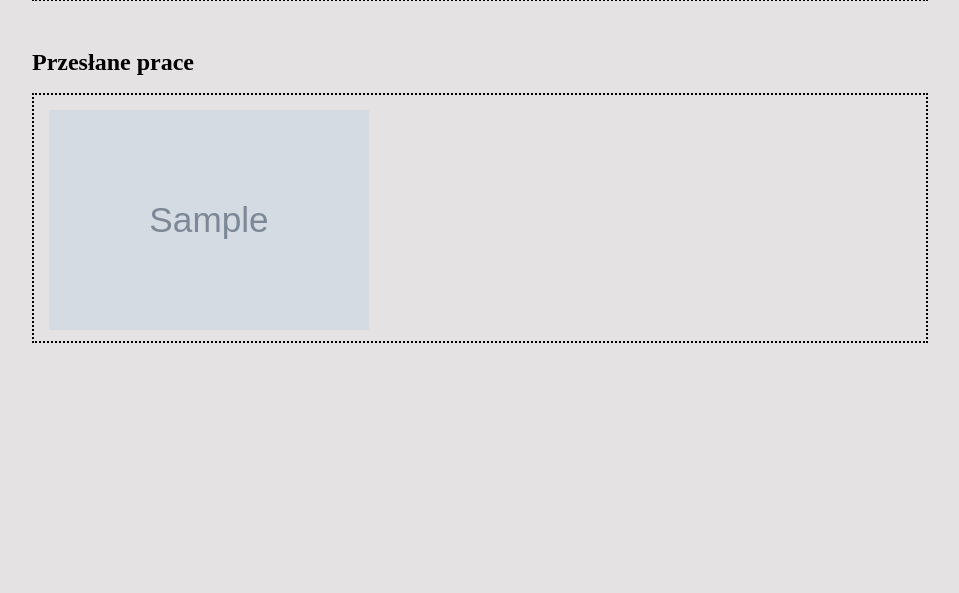
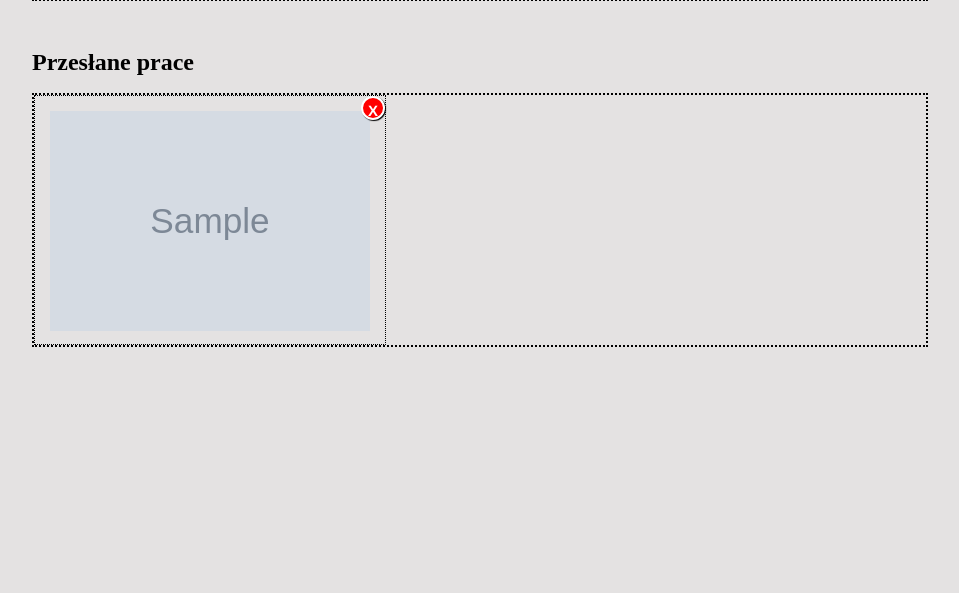
Before and after one commit to CSTDY/Nat-Lub-Site, a PHP site: page /Nat_Lub_Site/Admin/Admin-Prace.php in a window 1280 px wide. Shown: the part 220-813 px from the top of the page, without its empty margins (160-1119 px from the left). Run offline with PHP 8.4, Linux system fonts and the light colour scheme; tables that the repository leaves empty or names only in its code hold one stand-in row (values such as "Sample post"); grey boxes marked "Sample" are stand-in pictures.

Commit message:
Add delete btn, check dimension of projects

```diff
--- a/Admin/Admin-Includes/Classes/Admin-func.php
+++ b/Admin/Admin-Includes/Classes/Admin-func.php
@@ -7,9 +7,10 @@ private $sql_col_names;
 private $sql_id;
 // bool values witch checks witch section is used
 private $Checker_Uslugi = false;
-private $Checker_Prace = false;
 private $Checker_O_sobie = false;
 private $Checker_Glowna = false;
+private $Checker_Delete_project = false;
+private $sql_Delete_project;
 
 private function table_exists(&$db, $table) {
     $result = $db->query("SHOW TABLES LIKE '{$table}'");
@@ -87,8 +88,8 @@ function get_result() {
             $stmt_id->execute();
             $result_id = array();
             $result_id[] = $stmt_id->setFetchMode(PDO::FETCH_ASSOC);
-            $result_col = $stmt_col_names->setFetchMode(PDO::FETCH_ASSOC);
-            $result = $stmt->setFetchMode(PDO::FETCH_ASSOC);
+            $stmt_col_names->setFetchMode(PDO::FETCH_ASSOC);
+            $stmt->setFetchMode(PDO::FETCH_ASSOC);
             $this->Draw_table($stmt_col_names, $stmt);
             $this->Draw_Edit_Buttons($stmt_id);
         }
@@ -104,17 +105,29 @@ function get_result() {
         //Główna
         if($this->Checker_Glowna) {
             $this->Checker_Glowna = false;
-            $result_col = $stmt_col_names->setFetchMode(PDO::FETCH_ASSOC);
-            $result = $stmt->setFetchMode(PDO::FETCH_ASSOC);
+            $stmt_col_names->setFetchMode(PDO::FETCH_ASSOC);
+            $stmt->setFetchMode(PDO::FETCH_ASSOC);
             $this->Draw_table($stmt_col_names, $stmt);
         }
 
-        //
+        //Prace
+        if($this->Checker_Delete_project) {
+            $this->Checker_Delete_project = false;
+            $stmt_delete = $conn->prepare($this->sql_Delete_project);
+            $stmt_delete->execute();
+            // $this->sql_Delete_project = "DELETE FROM $table_name WHERE id = $id";
+            echo "to ja hehe";
+
+        }
     }
     catch(Exception $e) {
         echo "Connected failed: ".$e->getMessage();
     }
+    $conn = null;
 }
+
+//Admin-Prace.php
+
 function upload_img() {
     include("Connect-path.php");
 
@@ -142,17 +155,28 @@ function upload_img() {
     if (file_exists($target_file)) {
         echo "Taki plik już istnieje.";
         $uploadOk = 0;
+        exit();
     }
     // Check file size
     if ($_FILES["fileToUpload"]["size"] > 5000000) {
         echo "Plik jest zbyt duży.";
         $uploadOk = 0;
+        exit();
+    }
+    //Check image dimension (width and height)
+    $check = getimagesize($_FILES["fileToUpload"]["tmp_name"]);
+    $img_width = $check[0];
+    $img_height = $check[1];
+    if($img_width > 1000 || $img_height >1000) {
+        echo "zdjęcie ma za dużą rozdzielczość!";
+        exit();
     }
     // Allow certain file formats
     if($imageFileType != "jpg" && $imageFileType != "png" && $imageFileType != "jpeg"
     && $imageFileType != "gif" ) {
         echo "Możesz załadować tylko pliki JPG, JPEG, PNG & GIF.";
         $uploadOk = 0;
+        exit();
     }
     // Check if $uploadOk is set to 0 by an error
     if ($uploadOk == 0) {
@@ -171,6 +195,39 @@ function upload_img() {
         }
     }
 }
+
+function Projects_on_page() {
+
+    include('Admin-Includes/Classes/Connect-path.php');
+    $conn = new mysqli($host, $db_user, $db_password, $db_name);
+
+    // Check connection
+    if ($conn->connect_error) {
+        die("Connection failed: " . $conn->connect_error);
+    }
+    $query = $conn->query("SELECT * FROM projects ORDER BY release_date DESC");
+        if($query->num_rows > 0 ) {
+            while($row = $query->fetch_assoc()) {
+                $imageURL = "Admin-Includes/Classes/Prace-img/".$row['images'];
+                ?>
+                <div class="project_photo">
+                    <img src="<?php echo $imageURL; ?>" alt="Imidż" /></br>
+                    <form method="get">
+                        <input class="delete_btn" type="button" name="delete_btn" value="X">
+                    </form>
+                </div>
+            <?php
+            }
+        }
+        else {
+            ?>
+            <p>Nie ma jeszcze żadnych zdjęć.</p>
+            <?php
+        }
+        mysqli_close($conn);
+
+}
+
 }
 
 class TableRows extends RecursiveIteratorIterator {
@@ -222,5 +279,3 @@ class EditButtons extends RecursiveIteratorIterator {
         echo "</tr>" . "\n";
     }
 }
-define ('ROOT_PATH', realpath(dirname(__FILE__)));
-define('BASE_URL', 'http://localhost/Nat_Lub_Site/');
--- a/Admin/Admin-Prace.php
+++ b/Admin/Admin-Prace.php
@@ -15,17 +15,14 @@
                     <span>Wybierz zdjęcie, które chcesz dodać:</span>
                     <input type="file" name="fileToUpload" id="fileToUpload" onchange="readURL(this)">
                     <input type="submit" value="Dodaj pracę" name="submit"></br></br>
-                    <?php
-                        if(isset($_POST['fileToUpload'])) {
-                            echo '<input type="button" value="Anuluj" name="cancel">';
-                        }
-                    ?>
+
                     <div class="img-preview">
                         <div class="img_prev_box">
                             <img id="prev" src="#" alt="TWOJE ZDJĘCIE" />
                         </div>
                     </div>
                 </form>
+
                 <?php
                     if(isset($_POST['submit'])) {
                         return $content->upload_img();
@@ -36,28 +33,8 @@
                 <div class="img_box">
                     <div class="images">
                         <?php
-                include('Admin-Includes/Classes/Connect-path.php');
-                $conn = new mysqli($host, $db_user, $db_password, $db_name);
-
-                // Check connection
-                if ($conn->connect_error) {
-                    die("Connection failed: " . $conn->connect_error);
-                }
-                $query = $conn->query("SELECT * FROM projects ORDER BY release_date DESC");
-                    if($query->num_rows > 0 ) {
-                        while($row = $query->fetch_assoc()) {
-                            $imageURL = "Admin-Includes/Classes/Prace-img/".$row['images'];
-                            ?>
-                        <img src="<?php echo $imageURL; ?>" alt="Imidź" /></br>
-                        <?php
-                        }
-                    }
-                    else {
+                        $content->Projects_on_page();
                         ?>
-                        <p>Nie ma jeszcze żadnych zdjęć.</p>
-                        <?php
-                    }
-                ?>
                     </div>
                 </div>
             </div>
--- a/Admin/Admin-static/cssIMG/Admin.css
+++ b/Admin/Admin-static/cssIMG/Admin.css
@@ -148,19 +148,45 @@ footer>p {
 .img_box {
     margin: 10px 0 0 0;
     width: 100%;
+    height: auto;
 }
 
 .images  {
     display: flex;
     flex-wrap: wrap;
     border: 2px dotted black;
+}
+
+.project_photo {
+    position: relative;
+    height: inherit;
     height: 250px;
+    border: 1px dotted black;
 }
-.images>img {
+
+.project_photo>img {
     width: 350px;
     padding: 15px 15px 15px 15px;
     height: inherit;
     background-size: cover;
+}
+
+.project_photo>form>.delete_btn {
+    position: absolute;
+    top: 0;
+    right: 0;
+    cursor: pointer;
+    background: radial-gradient( 5px -9px, circle, white 8%, red 26px );
+    background-color: red;
+    border: 2px solid white;
+    border-radius: 12px; /* one half of ( (border * 2) + height + padding ) */
+    box-shadow: 1px 1px 1px black;
+    color: white;
+    font: bold 15px/13px Helvetica, Verdana, Tahoma;
+    height: 24px;
+    min-width: 24px;
+    padding: 4px 3px 0 3px;
+    text-align: center;
 }
 
 /*Admin-O-sobie.php*/
--- a/Admin/index.php
+++ b/Admin/index.php
@@ -1,11 +1,11 @@
 <?php
-    include_once('Admin-includes/Header-section.php');
+    include_once('Admin-includes/Admin-Header-section.php');
 ?>
 </head>
 
 <body>
     <div class="Admin-Login">
-        <form method="POST">
+        <form action="Sign-In.php" method="POST">
             <input type="text" name="Admin" placeholder="Admin"></br></br>
             <input type="password" name="pass" placeholder="Hasło"></br></br>
             <input type="submit" name="sub-btn" value="Zaloguj się">
--- a/O-sobie.php
+++ b/O-sobie.php
@@ -14,7 +14,7 @@ include_once("Includes/Head-section.php");
                     <!--Funkcja pobiera treść z bazy-->
                      <?php
                         $content->O_sobie("O_sobie");
-                        echo $content->get_result();
+                        $content->get_result();
                     ?>
                 </div>
             </div>
```
Also changed, not shown: Admin/Admin-Includes/Sign-In.php (added, +15 -0 lines), Admin/Sign-In.php (added, +8 -0 lines), Includes/Classes_DB/Site-func.php (+32 -3 lines), Prace.php (+2 -29 lines), Admin/Admin-Includes/Classes/Prace-img/89845140_233437698026879_6364221400353341440_n.jpg (added).
